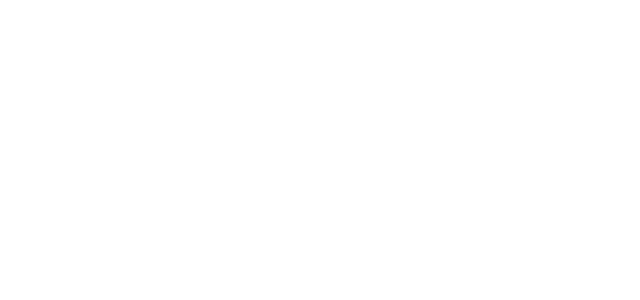
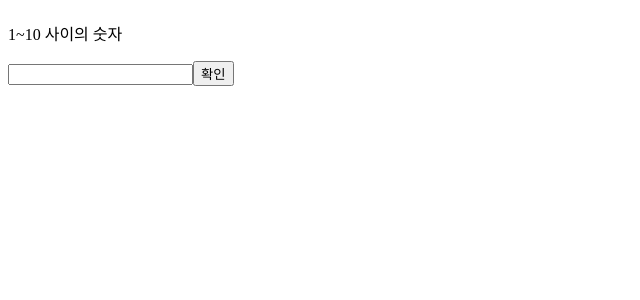
Before and after one commit to kdt-ful-class-three-group/updown, a React (Vite) app in the folder updown/client/: page /1 in a window 1280 px wide. Shown: the top 300 px of the page, without its empty margins (0-640 px from the left). Built offline with nearby package versions, Linux system fonts and the light colour scheme.

Commit message:
input만든후 이벤트와 연결 중 콘솔오류

```diff
--- a/updown/client/src/pages/GamePage.jsx
+++ b/updown/client/src/pages/GamePage.jsx
@@ -1,5 +1,5 @@
 // 리액트, 훅
-import React, { useMemo, useRef } from 'react';
+import React, { useMemo, useRef, useState } from 'react';
 import { useParams } from 'react-router-dom';
 
 // 태그 컴포넌트들
@@ -13,6 +13,8 @@ import { InputNum } from '../utils/InputNum';
 //*  이지,노말,하드 모두 한 템플릿에서 작동
 export function GamePage() {
   const { level } = useParams();
+  const [inputValue, setInputValue] = useState('');
+
 
   const maxNum = useMemo(() => {
     if (level === 'normal') return 50;
@@ -20,23 +22,31 @@ export function GamePage() {
     return 10;
   }, [level]);
 
+  //! input에 입력하면 콘솔이 계속찍힘
   const randomNum = useRef(Math.floor(Math.random() * maxNum) + 1);
   console.log(`Game Start! - ${level} mode`);
   console.log(randomNum.current);
 
-  const handleSubmit = () => {
-    InputNum({
-      value: inputValue,
-      max: maxNum,
-      answer: randomNum.current
-    });
+  const inputHandler = (e) => {
+    setInputValue(e.target.value);
+    console.log(inputValue);
+  }
 
     return (
       <Div>
-        <Heading number={1} content={level} />
-        <Input type='text' />
-        <Button btnName={'입력'} onClick={()=> handleSubmit()} />
+        <Div>
+          <Heading>업다운</Heading>
+          <p>1~{maxNum} 사이의 숫자</p>
+        </Div>
+
+        <Div>
+          <Input value={inputValue} onChange={inputHandler} />
+          <Button
+            btnName="확인"
+            onClick={() => InputNum({ value: inputValue, max: maxNum, answer: randomNum.current })}
+          />
+        </Div>
       </Div>
+
     );
   }
-}
```
